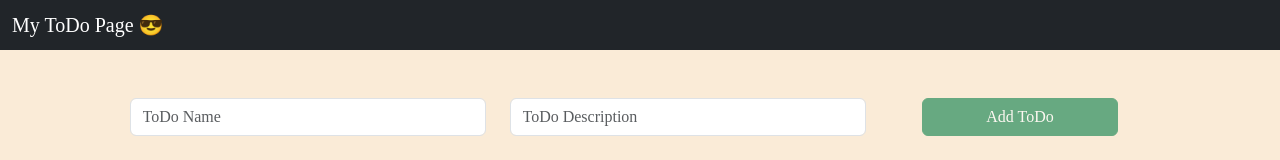
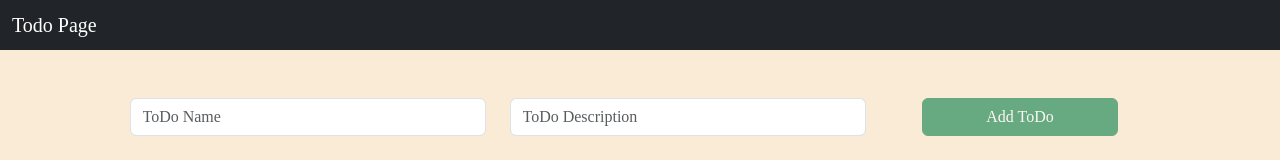
Before and after one commit to premalathakumaran/ToDo-List-ReactJS, a React (Vite) app: page / in a window 1280 px wide. Shown: the top 160 px of the page. Built offline with nearby package versions, Linux system fonts and the light colour scheme; a web font is replaced by a local one.

Commit message:
Update Header.jsx

```diff
--- a/src/Components/Header.jsx
+++ b/src/Components/Header.jsx
@@ -6,7 +6,7 @@ function Header() {
    <div className='header'>
    <nav class="navbar navbar-dark bg-dark">
    <div class="container-fluid bg-dark">
-     <span class="navbar-brand mb-0 h1 bg-dark">My ToDo Page 😎</span>
+     <span class="navbar-brand mb-0 h1 bg-dark"> Todo Page </span>
    </div>
  </nav></div>
   )
```
